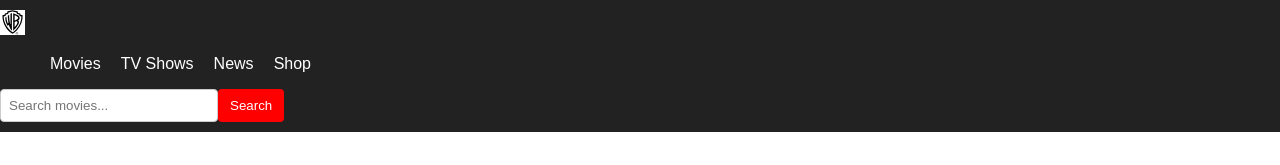
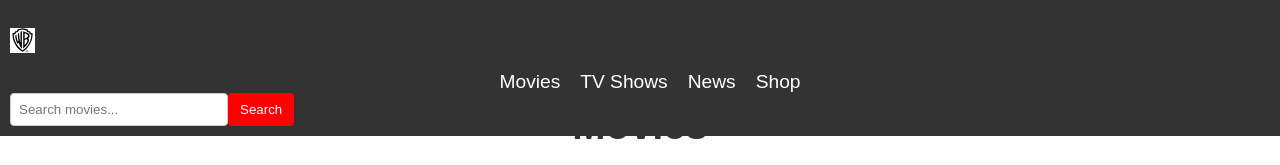
Before and after one commit to bida23-080/Warner-Bros-4, a plain HTML site: page index.html in a window 1280 px wide. Shown: the top 165 px of the page. Drawn offline with Linux system fonts and the light colour scheme.

Commit message:
Update styles.css

```diff
--- a/styles.css
+++ b/styles.css
@@ -15,9 +15,34 @@ header {
     align-items: center;
 }
 
+/* Logo styles */
+.logo {
+    padding: 10px; /* Add padding around the logo for spacing */
+}
+
+.logo img {
+    max-width: 150px; /* Set maximum width for the logo */
+    height: auto; /* Maintain aspect ratio */
+    display: block; /* Ensure the image is treated as a block element */
+}
+
+/* Navigation bar styles */
+nav {
+    position: fixed;
+    top: 0;
+    left: 0;
+    width: 100%;
+    background-color: #333; /* Dark background color */
+    z-index: 1000; /* Ensure the navigation bar stays on top of other content */
+    padding: 10px; /* Add padding to the navigation bar for spacing */
+}
+
 nav ul {
     list-style-type: none;
+    margin: 0;
+    padding: 0;
     display: flex;
+    justify-content: center;
 }
 
 nav ul li {
@@ -25,10 +50,10 @@ nav ul li {
 }
 
 nav ul li a {
+    color: #fff; /* White text color */
     text-decoration: none;
-    color: #fff;
+    font-size: 1.2em;
 }
-
 .search-form {
     display: flex;
     margin-right: 20px;
```
